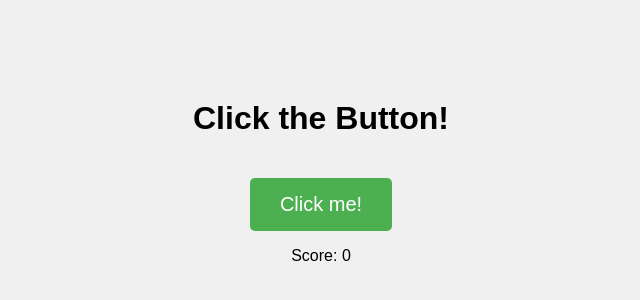
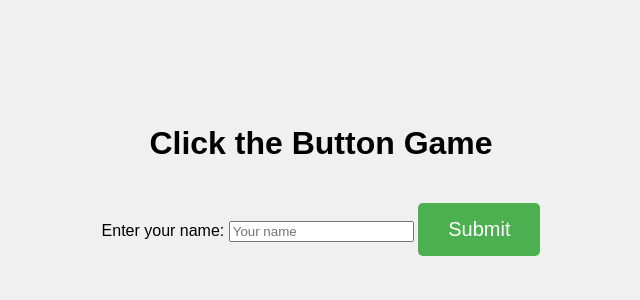
Before and after one commit to dlacko81/click-game, a plain HTML site: page index.html in a window 1280 px wide. Shown: the part 220-520 px from the top of the page, without its empty margins (319-959 px from the left). Drawn offline with Linux system fonts and the light colour scheme.

Commit message:
Update index.html

```diff
--- a/index.html
+++ b/index.html
@@ -8,11 +8,14 @@
 </head>
 <body>
   <div class="game-container">
-    <h1>Click the Button!</h1>
-    <button id="click-btn">Click me!</button>
-    <p id="score">Score: 0</p>
-  </div>
+    <h1>Click the Button Game</h1>
 
-  <script src="script.js"></script>
-</body>
-</html>
+    <!-- Input for Player's Name -->
+    <div id="name-section">
+      <label for="player-name">Enter your name: </label>
+      <input type="text" id="player-name" placeholder="Your name">
+      <button id="submit-name-btn">Submit</button>
+    </div>
+
+    <!-- Game Button and Score Display -->
+    <div id="game-section
```
